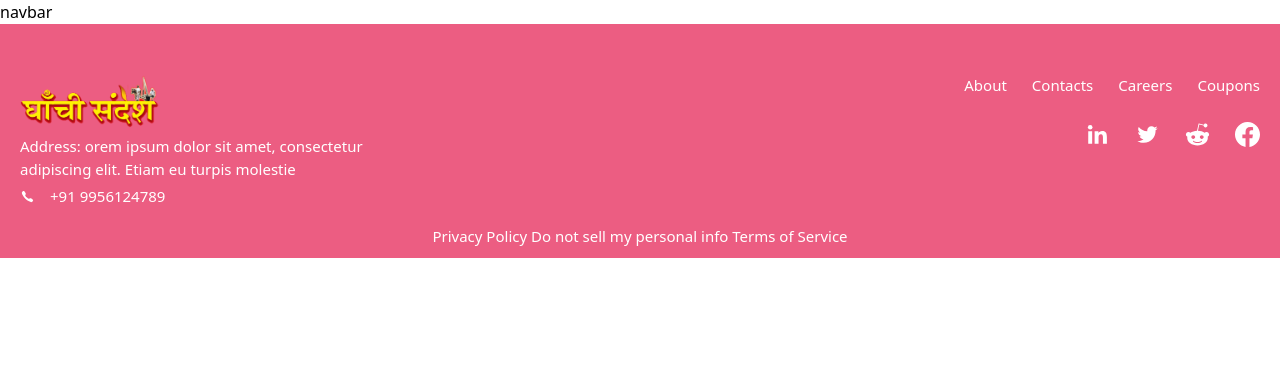
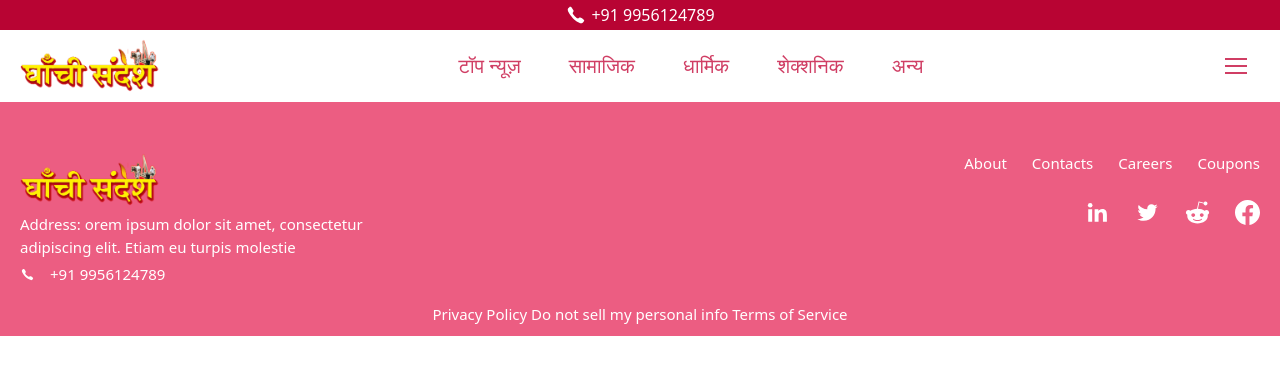
Before and after one commit to carnageitself/Ghanchi-Sandesh, a Next.js app: page / in a window 1280 px wide. Shown: the top 374 px of the page. Built offline with nearby package versions, Linux system fonts and the light colour scheme.

Commit message:
navbar added

```diff
--- a/app/components/Navbar.tsx
+++ b/app/components/Navbar.tsx
@@ -1,9 +1,34 @@
-import React from 'react'
+"use client"
+import Image from "next/image";
+import React from "react";
+import Img from "/public/logo.png";
+import { Divide as Hamburger } from 'hamburger-react'
+import { IoIosCall } from "react-icons/io";
 
 const Navbar = () => {
   return (
-    <div>navbar</div>
+    <div className="navbar w-full max-w-[1400px]  text-[#D03E64]">
+      <div className="h-[30px] bg-[#B80433] w-full text-white flex items-center justify-center">
+      <div className="flex items-center gap-1">
+          <IoIosCall size={22}/>
+          <span>+91 9956124789</span>
+        </div>
+      </div>
+      <div className="conatiner mx-auto flex items-center justify-between p-[20px] h-[72px] top-[30px]">
+        <div className="logo flex items-center">
+        <Image src={Img} className="" width={150} height={100} alt="logo" />
+        </div>
+        <div className="nav gap-12 flex items-center justify-between text-xl font-medium">
+          <span className="cursor-pointer">टॉप न्यूज़</span>
+          <span className="cursor-pointer">सामाजिक</span>
+          <span className="cursor-pointer">धार्मिक</span>
+          <span className="cursor-pointer">शेक्शनिक</span>
+          <span className="cursor-pointer">अन्य</span>
+        </div>
+        <div className="menu"><Hamburger size={22}/></div>
+      </div>
+    </div>
   )
 }
 
-export default Navbar
+export default Navbar;
```
